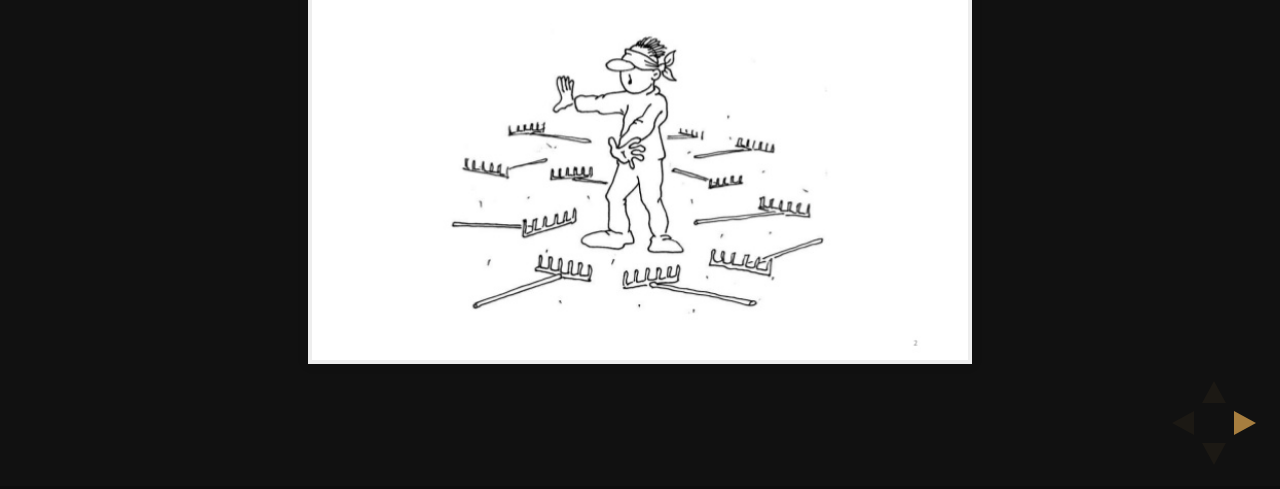
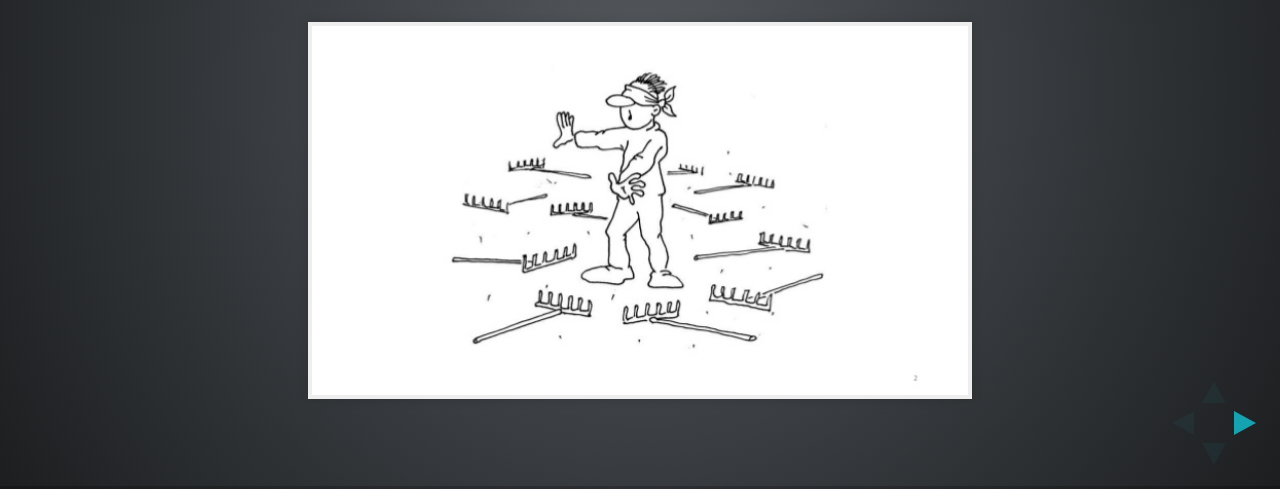
Before and after one commit to skostyrko/rn-rake, a website: page index.html in a window 1280 px wide. Shown: the part 311-800 px from the top of the page. Drawn offline with nearby package versions, Linux system fonts and the light colour scheme.

Commit message:
Change theme

```diff
--- a/index.html
+++ b/index.html
@@ -7,7 +7,7 @@
 		<title>React Native - Collecting rakes</title>
 
 		<link rel="stylesheet" href="css/reveal.css">
-		<link rel="stylesheet" href="css/theme/night.css">
+		<link rel="stylesheet" href="css/theme/league.css">
 
 		<!-- Theme used for syntax highlighting of code -->
 		<link rel="stylesheet" href="lib/css/zenburn.css">
```
